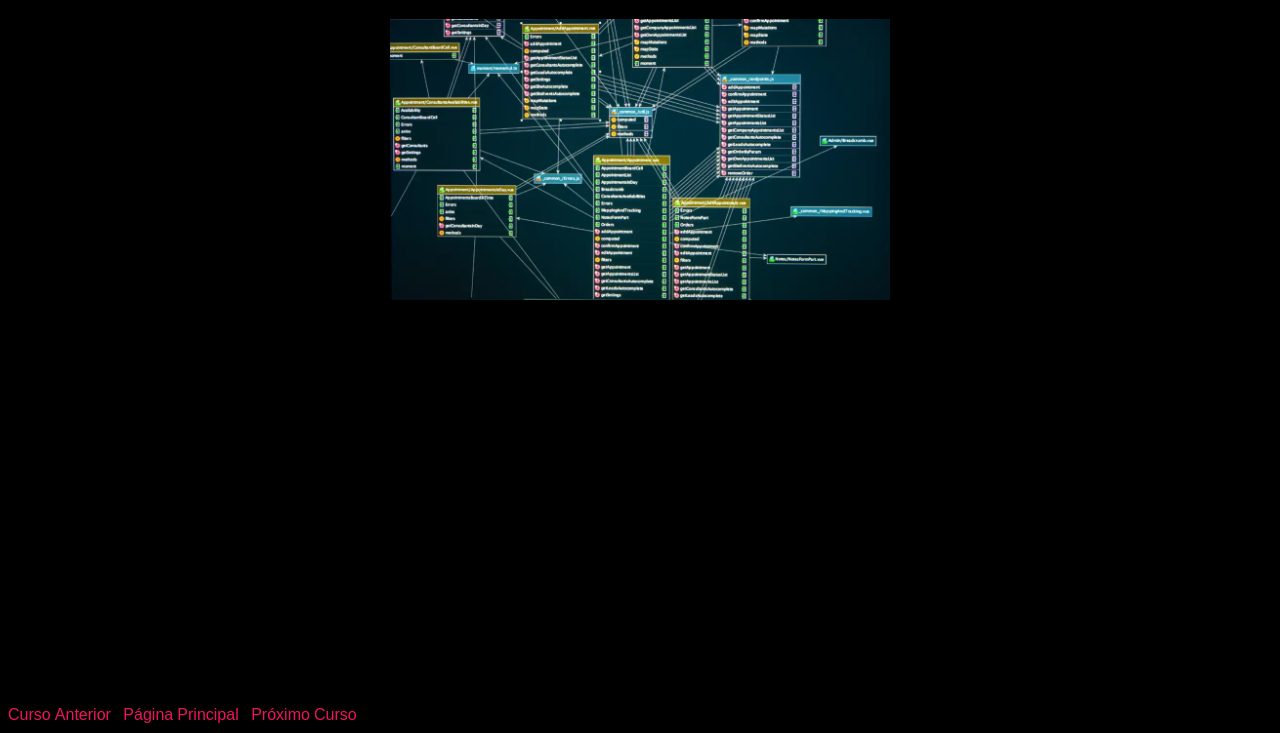
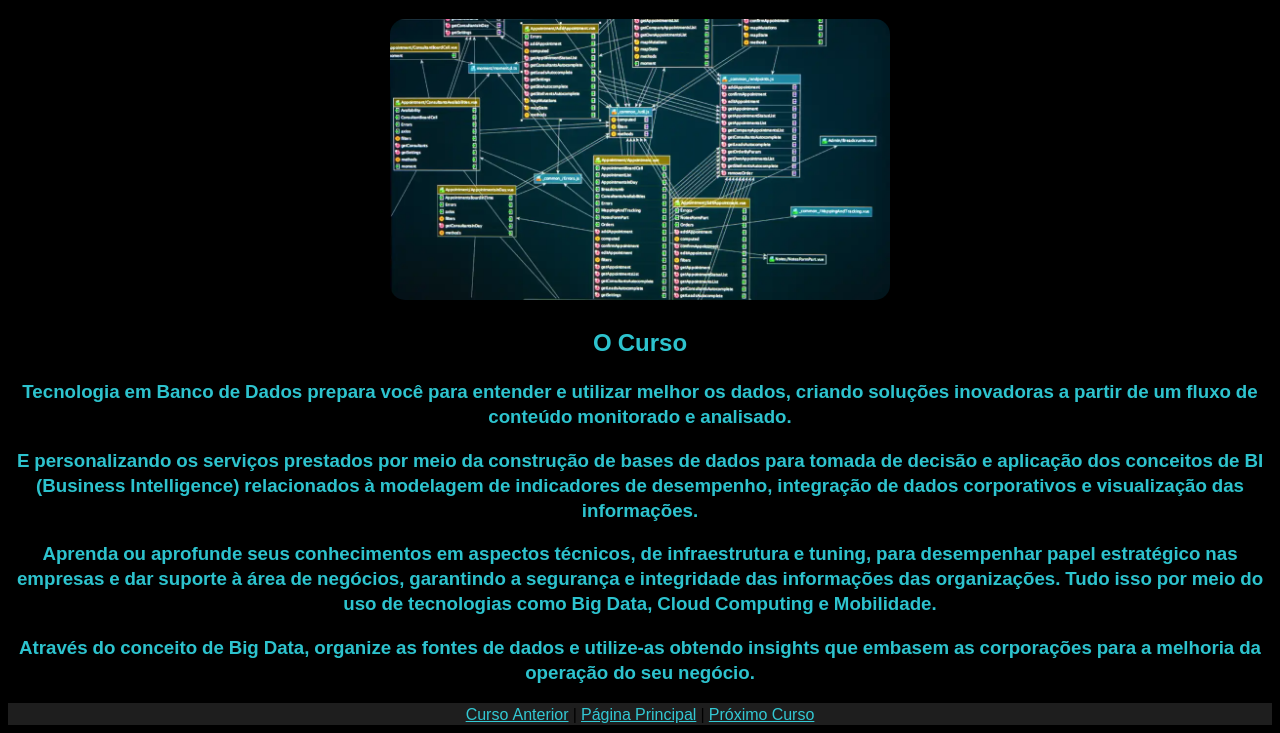
Before and after one commit to fbraunstein/proj-links, a plain HTML site: page cursos/bancodedados.html in a window 1280 px wide. Shown: the part 67-800 px from the top of the page. Drawn offline with Linux system fonts and the light colour scheme.

Commit message:
feito a personalização do curso banco de dados

```diff
--- a/css/style.css
+++ b/css/style.css
@@ -116,6 +116,18 @@ a{
     color: #8fff38;
 }
 
+.boxtituloengenhariadacomputacao{
+    text-align: center;
+}
+
+.tituloengenhariadacomputacao{
+    color: #8fff38;
+}
+
+.imgengenhariadacomputacao{
+    border-radius: 15px;
+}
+
 .engenhariadaproducao{
     color: #38ffa9;
 }
@@ -134,6 +146,25 @@ a{
 
 .titulobancodedados{
     color: #38f2ffce;
+}
+
+.imgbancodedados{
+    border-radius: 15px;
+}
+
+.textosbancodedados{
+    color: #38f2ffce;
+    text-align: center;
+}
+
+.fimbancodedados{
+    background-color: rgb(30, 30, 30);
+    text-align: center;
+}
+
+.pebancodedados{
+    color: #38f2ffce;
+    text-decoration: underline;
 }
 
 .gestaodetecnologiadainformacao{
--- a/cursos/bancodedados.html
+++ b/cursos/bancodedados.html
@@ -10,9 +10,10 @@
     <div class="boxtitulobancodedados">
     <h1 class="titulobancodedados">Banco de Dados</h1>
 
-    <img src="../img/bancodedados.png" width="500px" alt="Imagem sobre Banco de Dados">
+    <img class="imgbancodedados" src="../img/bancodedados.png" width="500px" alt="Imagem sobre Banco de Dados">
     </div>
 
+    <div class="textosbancodedados">
     <h2>O Curso</h2>
 
     <h3>Tecnologia em Banco de Dados prepara você para entender e utilizar melhor os dados, criando soluções inovadoras a
@@ -29,8 +30,11 @@
 
     <h3>Através do conceito de Big Data, organize as fontes de dados e utilize-as obtendo insights que embasem as
         corporações para a melhoria da operação do seu negócio.</h3>
+    </div>
 
-    <a href="engenhariamecatronica.html">Curso Anterior</a> | <a href="../index.html">Página Principal</a> | <a href="gestaodetecnologiadainformacao.html">Próximo Curso</a>
+    <div class="fimbancodedados">
+    <a class="pebancodedados" href="engenhariamecatronica.html">Curso Anterior</a> | <a class="pebancodedados" href="../index.html">Página Principal</a> | <a class="pebancodedados" href="gestaodetecnologiadainformacao.html">Próximo Curso</a>
+    </div>
 
 </body>
 </html>
--- a/cursos/engenhariadacomputacao.html
+++ b/cursos/engenhariadacomputacao.html
@@ -4,11 +4,14 @@
     <meta charset="UTF-8">
     <meta name="viewport" content="width=device-width, initial-scale=1.0">
     <title>Engenharia da Computação</title>
+    <link rel="stylesheet" href="/css/style.css">
 </head>
 <body>
-    <h1>Engenharia da Computação</h1>
+    <div class="boxtituloengenhariadacomputacao">
+    <h1 class="tituloengenhariadacomputacao">Engenharia da Computação</h1>
 
-    <img src="../img/engenhariadacomputacao.png" width="500px" alt="Imagem sobre Engenharia da Computação">
+    <img class="imgengenhariadacomputacao" src="../img/engenhariadacomputacao.png" width="500px" alt="Imagem sobre Engenharia da Computação">
+    </div>
 
     <h2>O Curso</h2>
 
```
